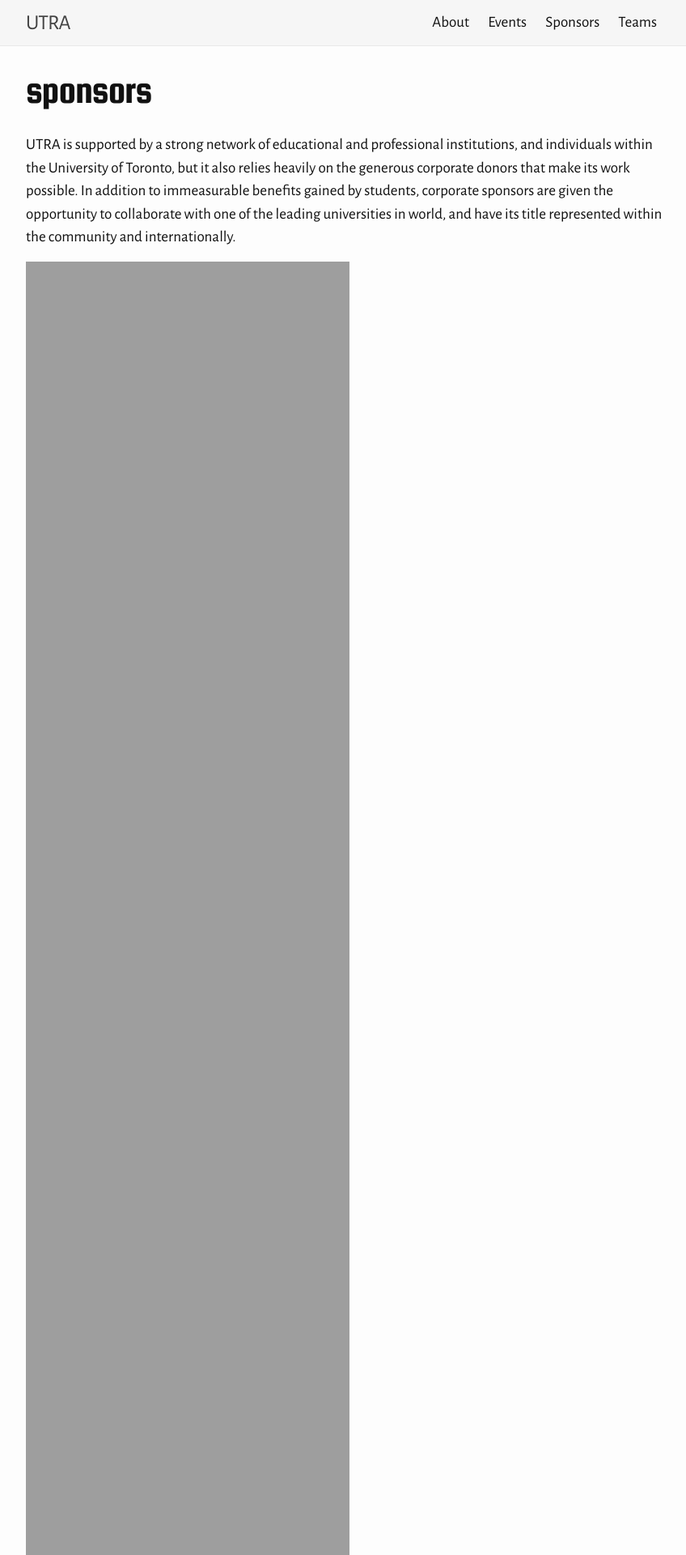
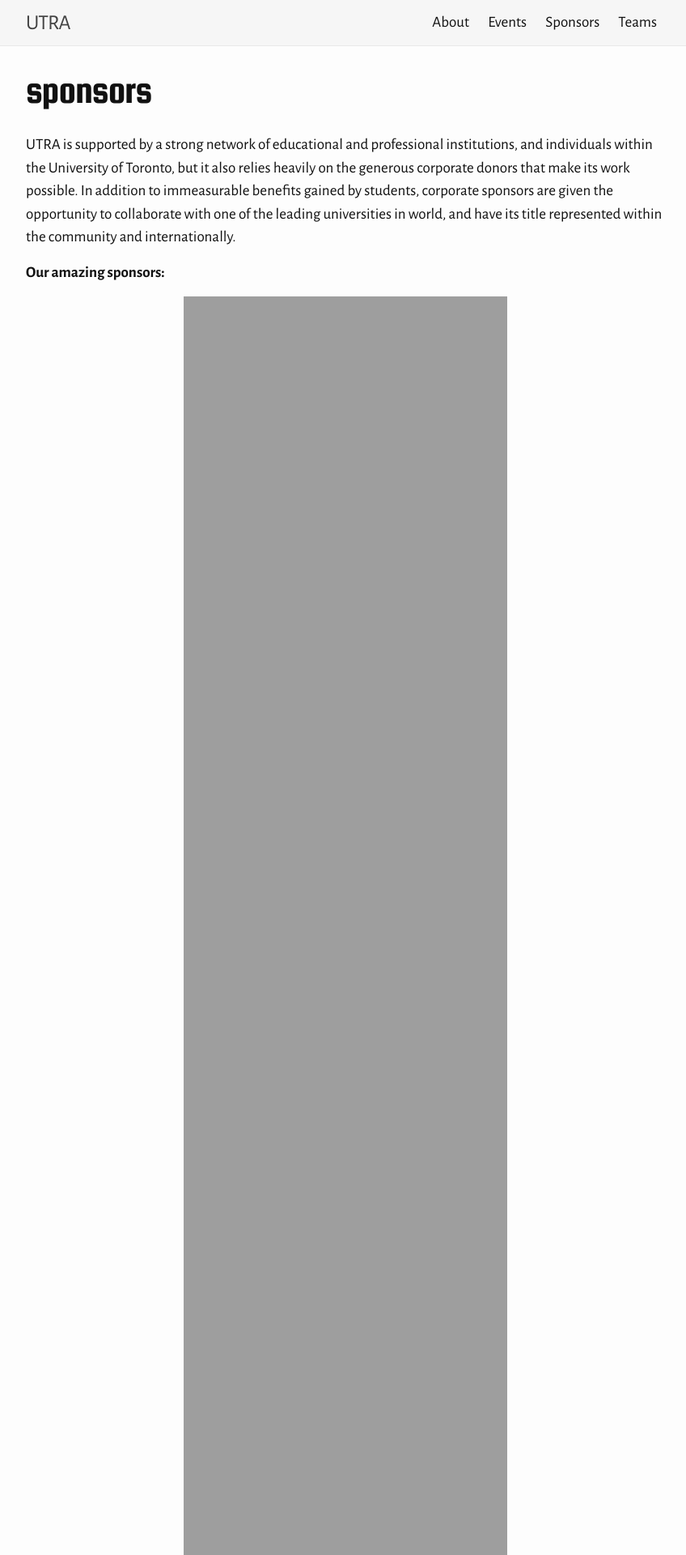
Before and after one commit to utra/utra-old-website, a Jekyll site: the page built from pages/sponsor.md, in a window 1280 px wide. Shown: the top 1920 px of the page at 81% size, without its empty margins (213-1061 px from the left). Built offline with Jekyll 4.4.1, drawn with Linux system fonts in a browser that asks for light colours.

Commit message:
Carded, touches here and there (sponsors, added links to history, ART)

```diff
--- /dev/null
+++ b/_layouts/sponsor.md
@@ -0,0 +1,6 @@
+---
+layout: page
+---
+<div class="sponsors">
+    {{ content }}
+</div>
--- a/_sass/_layout.scss
+++ b/_sass/_layout.scss
@@ -264,15 +264,40 @@
     }
 }
 
+.sponsors {
+  :nth-child(3) {
+    text-align: center;
+  }
+}
+
 .main-header {
   text-align : center;
   h1 {
-    font-size : 64px;
+    font-size : 60px;
   }
 }
 
 .section-body {
   margin-bottom : 30px
+}
+
+.card {
+  box-shadow: 0 2px 18px rgba(0,0,0,0.19), 0 6px 6px rgba(0,0,0,0.23);
+  padding : 40px 60px;
+  margin-left: -30px;
+  margin-right: -30px;
+}
+
+#mc_embed_signup .button {
+  margin : 0 !important;
+}
+
+#mc_embed_signup .mc-field-group label {
+  font-weight: bolder;
+}
+
+#mc_embed_signup .mc-field-group.input-group label {
+  font-weight : 300;
 }
 
 .events-list {
--- a/index.html
+++ b/index.html
@@ -18,7 +18,7 @@ layout: default
     <div class="main-header">
       <h1>You can too.</h1>
     </div>
-    <div class="section-body">
+    <div class="section-body card">
       <p>Join us! Regardless of how much experience you have, we have a team for you.</p>
       <!-- EMAIL FORM -->
       {% include signup.html %}
--- a/pages/sponsor.md
+++ b/pages/sponsor.md
@@ -1,11 +1,13 @@
 ---
-layout: page
+layout: sponsor
 title: Sponsors
 permalink: /sponsors/
 inMenu: true
 ---
 
 UTRA is supported by a strong network of educational and professional institutions, and individuals within the University of Toronto, but it also relies heavily on the generous corporate donors that make its work possible. In addition to immeasurable benefits gained by students, corporate sponsors are given the opportunity to collaborate with one of the leading universities in world, and have its title represented within the community and internationally.
+
+**Our amazing sponsors:**
 
 [![Skule Alumni](http://www.utra.ca/Pictures/Sponsors/block/skuleAlumni.jpg)](http://alumni.utoronto.ca)
 [![DS Solidworks](http://www.utra.ca/Pictures/Sponsors/block/solidworks.jpg)](http://www.solidworks.com)
```
Also changed, not shown: pages/about.md (+3 -3 lines), teams/art.md (+8 -8 lines).
